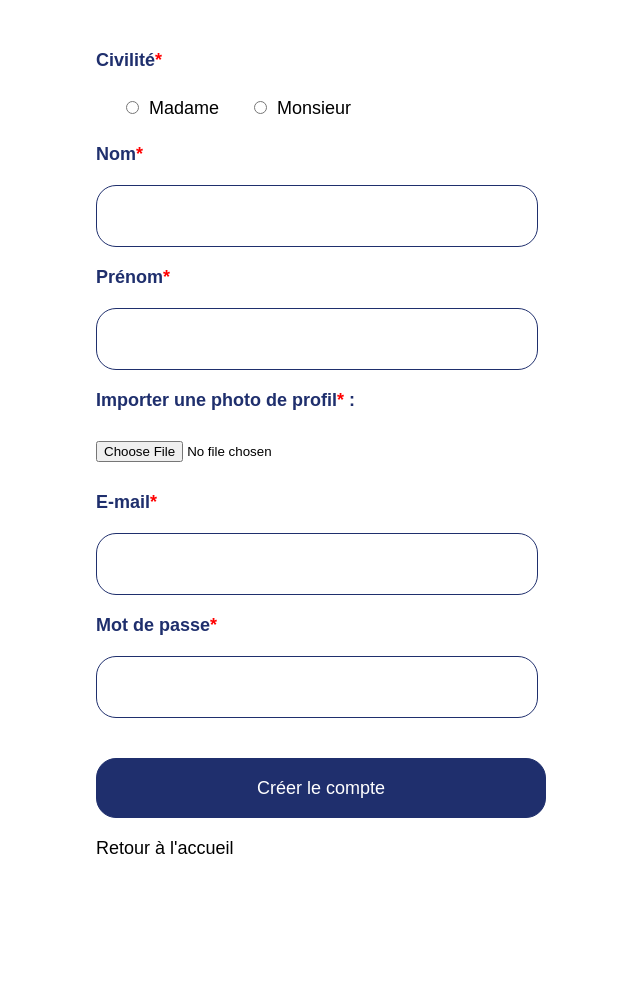
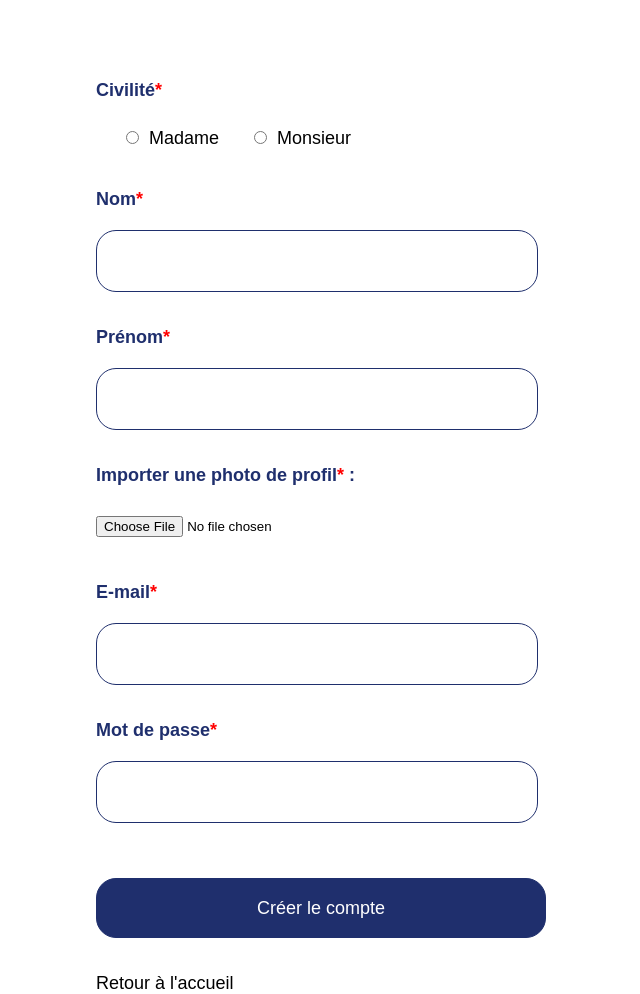
Before and after one commit to lentlx/wysiwyg-php, a PHP site: page /add-admin.html in a window 1280 px wide. Shown: the part 220-1214 px from the top of the page, without its empty margins (319-959 px from the left). Before the commit the page ends 1074 px from the top, so only its background shows below. Run offline with PHP 8.4, Linux system fonts and the light colour scheme; some web fonts are replaced.

Commit message:
add margin top to divs

```diff
--- a/style/style.css
+++ b/style/style.css
@@ -30,7 +30,10 @@ input {
 main {
     width: 100%;
     margin-top: 50px;
-    margin-bottom: 50px;
+}
+
+div{
+    margin-top: 15px;
 }
 
 #dashboard>div{
```
